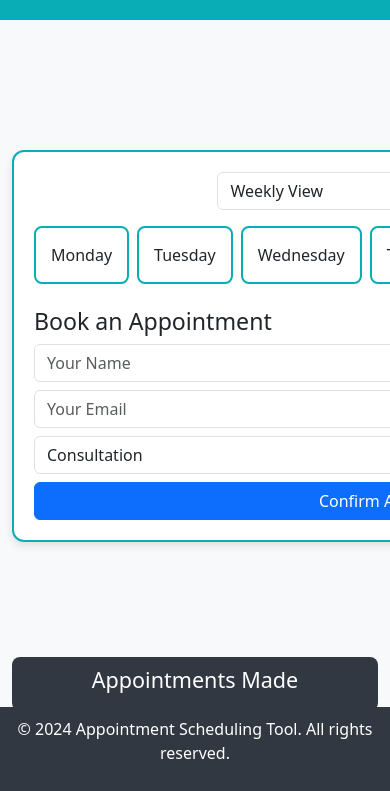
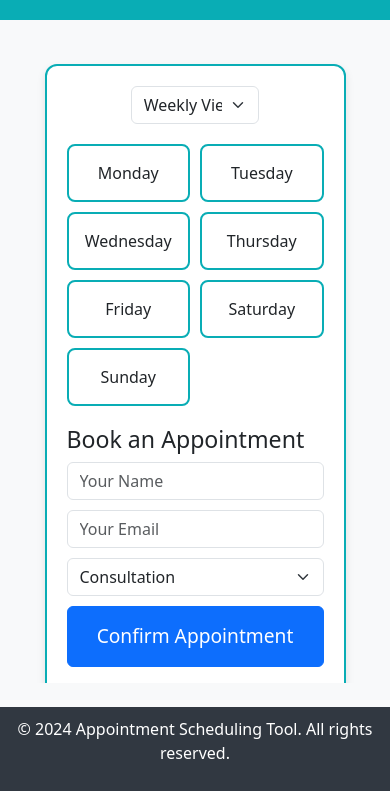
Before and after one commit to codeliner123/SmartAIpro, a plain HTML site: page SMARTAIproAppointmentScheduling .html in a window 390 px wide. Both pictures are taken after a click on the element "Monday". Shown: the part 53-844 px from the top of the page. Drawn offline with nearby package versions, Linux system fonts and the light colour scheme.

Commit message:
Update SMARTAIproAppointmentScheduling .html

```diff
--- a/SMARTAIproAppointmentScheduling .html
+++ b/SMARTAIproAppointmentScheduling .html
@@ -26,13 +26,6 @@
       justify-content: flex-start;
       overflow-y: auto;
     }
-
-.appointments-container {
-  margin-top: 30px;
-  max-height: 300px; /* Limit height for the list */
-  overflow-y: auto; /* Enable scrolling */
-  padding-bottom: 20px; /* Prevent content from touching the footer */
-}
     .calendar-container {
       max-width: 800px;
       margin: auto;
@@ -42,22 +35,35 @@
       padding: 20px;
       box-shadow: 0 4px 8px rgba(0, 0, 0, 0.1);
     }
-    .calendar-day {
+    .calendar-grid {
+      display: grid;
+      gap: 10px;
+      margin-top: 20px;
+    }
+    .calendar-grid > div {
       padding: 15px;
       border: 2px solid #09adb5;
       border-radius: 8px;
       background-color: #ffffff;
+      text-align: center;
       cursor: pointer;
-      transition: background-color 0.3s;
+      transition: background-color 0.3s ease;
     }
-    .calendar-day.booked {
+    .calendar-grid > div.booked {
       background-color: #313841;
       color: #ffffff;
       cursor: not-allowed;
     }
-    .calendar-day:hover:not(.booked) {
+    .calendar-grid > div:hover:not(.booked) {
       background-color: #09adb5;
       color: #ffffff;
+    }
+    .form-container {
+      margin-top: 20px;
+      display: none;
+    }
+    .form-container input, .form-container select, .form-container button {
+      margin-bottom: 10px;
     }
     .appointments-container {
       margin-top: 30px;
@@ -86,9 +92,21 @@
       color: white;
       text-align: center;
       padding: 10px;
-      position: fixed;
-      bottom: 0;
       width: 100%;
+    }
+    @media (min-width: 768px) {
+      .calendar-grid {
+        grid-template-columns: repeat(7, 1fr);
+      }
+    }
+    @media (max-width: 767px) {
+      .calendar-grid {
+        grid-template-columns: repeat(2, 1fr);
+      }
+      .form-container button {
+        padding: 15px;
+        font-size: 1.2rem;
+      }
     }
   </style>
 </head>
@@ -104,12 +122,12 @@
           <option value="monthly">Monthly View</option>
         </select>
       </div>
-      <div class="calendar-grid d-grid gap-2" id="calendarGrid" style="grid-template-columns: repeat(7, 1fr);"></div>
-      <div class="form-container mt-4" id="formContainer" style="display: none;">
+      <div class="calendar-grid" id="calendarGrid"></div>
+      <div class="form-container" id="formContainer">
         <h3>Book an Appointment</h3>
-        <input type="text" id="name" class="form-control mb-2" placeholder="Your Name" required />
-        <input type="email" id="email" class="form-control mb-2" placeholder="Your Email" required />
-        <select id="service" class="form-select mb-2">
+        <input type="text" id="name" class="form-control" placeholder="Your Name" required>
+        <input type="email" id="email" class="form-control" placeholder="Your Email" required>
+        <select id="service" class="form-select">
           <option value="consultation">Consultation</option>
           <option value="therapy">Therapy Session</option>
           <option value="haircut">Haircut</option>
@@ -133,17 +151,14 @@
     const formContainer = document.getElementById('formContainer');
     const viewSelector = document.getElementById('viewSelector');
     const appointmentsList = document.getElementById('appointmentsList');
-
     const appointments = [];
 
     const daysInMonth = (month, year) => new Date(year, month + 1, 0).getDate();
 
     function generateWeeklyCalendar() {
       calendarGrid.innerHTML = '';
-      const daysOfWeek = ['Monday', 'Tuesday', 'Wednesday', 'Thursday', 'Friday', 'Saturday', 'Sunday'];
-      daysOfWeek.forEach((day) => {
+      ['Monday', 'Tuesday', 'Wednesday', 'Thursday', 'Friday', 'Saturday', 'Sunday'].forEach(day => {
         const dayDiv = document.createElement('div');
-        dayDiv.classList.add('calendar-day');
         dayDiv.textContent = day;
         dayDiv.addEventListener('click', () => handleDayClick(dayDiv, day));
         calendarGrid.appendChild(dayDiv);
@@ -155,7 +170,6 @@
       const totalDays = daysInMonth(new Date().getMonth(), new Date().getFullYear());
       for (let i = 1; i <= totalDays; i++) {
         const dayDiv = document.createElement('div');
-        dayDiv.classList.add('calendar-day');
         dayDiv.textContent = `Day ${i}`;
         dayDiv.addEventListener('click', () => handleDayClick(dayDiv, `Day ${i}`));
         calendarGrid.appendChild(dayDiv);
@@ -176,8 +190,7 @@
       const selectedDay = formContainer.getAttribute('data-selected-day');
 
       if (name && email && service) {
-        const appointment = { name, email, service, day: selectedDay };
-        appointments.push(appointment);
+        appointments.push({ name, email, service, day: selectedDay });
         updateAppointmentsList();
         alert('Appointment Confirmed!');
         formContainer.style.display = 'none';
@@ -197,11 +210,7 @@
     }
 
     function updateCalendarView() {
-      if (viewSelector.value === 'weekly') {
-        generateWeeklyCalendar();
-      } else {
-        generateMonthlyCalendar();
-      }
+      viewSelector.value === 'weekly' ? generateWeeklyCalendar() : generateMonthlyCalendar();
     }
 
     viewSelector.addEventListener('change', updateCalendarView);
```
Lines whose indentation alone changed are shown as unchanged.
